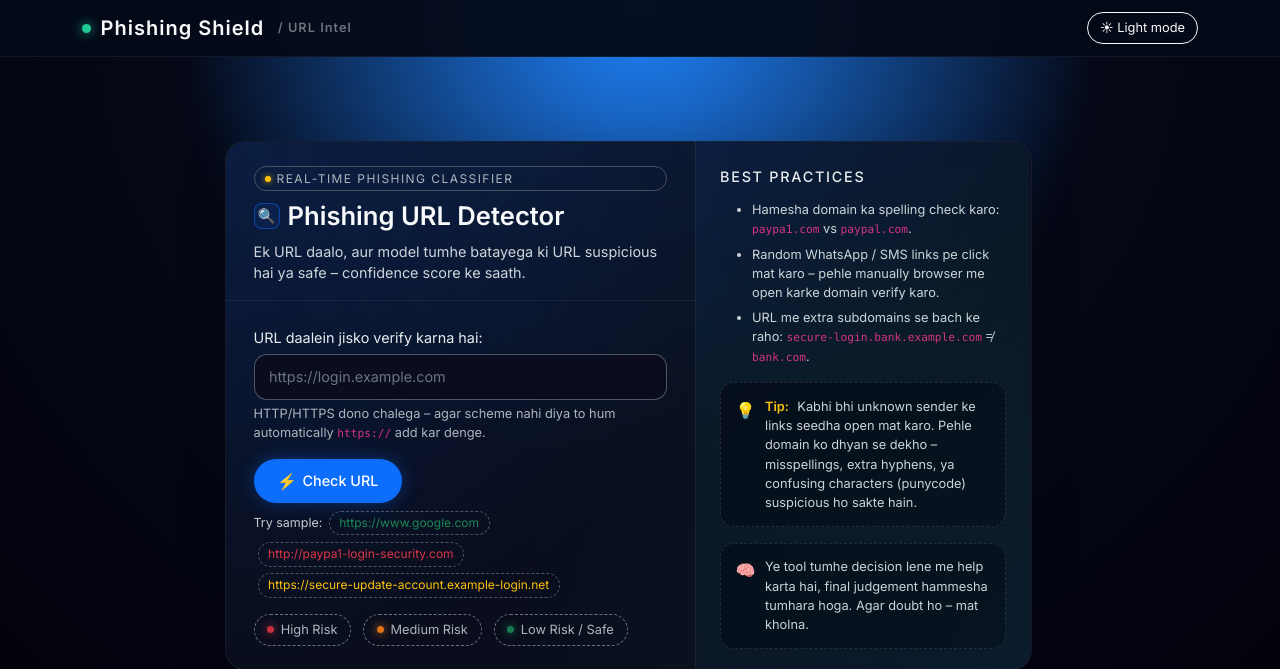
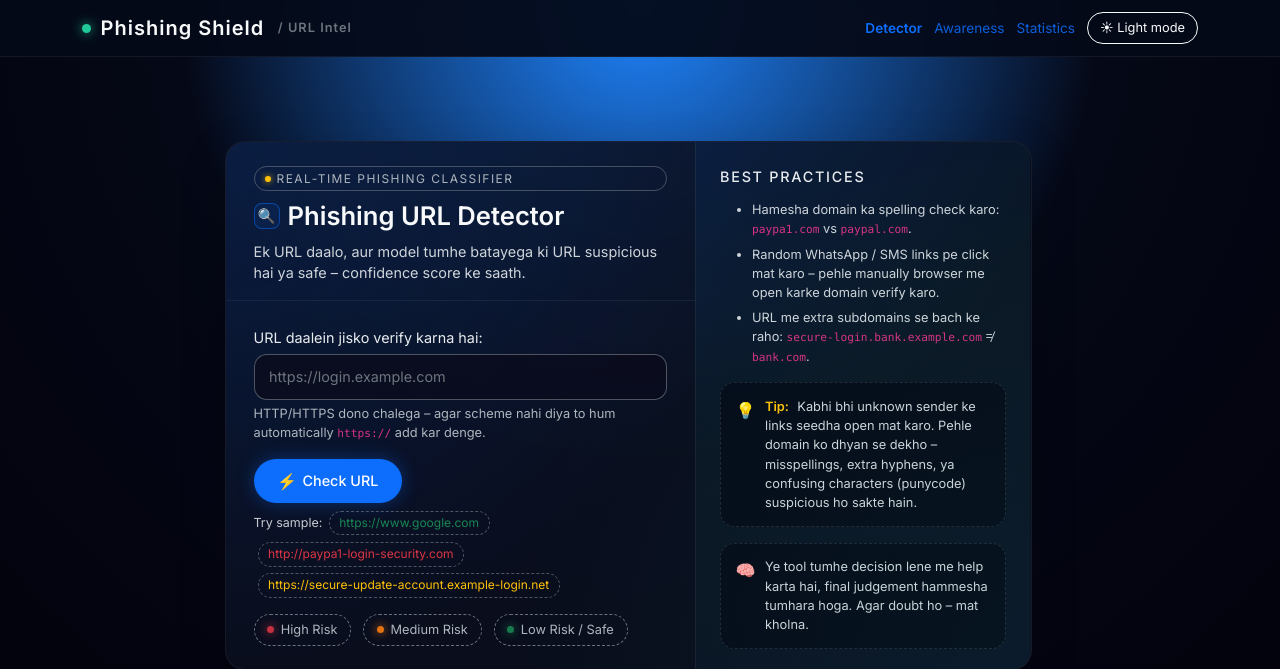
Before and after one commit to zhackerloopback/Phishield, a Flask app: page / in a window 1280 px wide. Shown: the top 669 px of the page. Run offline with Flask 3, Linux system fonts and the light colour scheme.

Commit message:
Add simple navigation links to index.html

```diff
--- a/templates/index.html
+++ b/templates/index.html
@@ -102,6 +102,21 @@
       border-radius: 999px;
       background: #20c997;
       box-shadow: 0 0 12px rgba(32, 201, 151, 0.9);
+    }
+
+    /* simple nav links (Detector / Awareness / Statistics) */
+    .nav-link-simple {
+      font-size: 0.85rem;
+      text-decoration: none;
+      opacity: 0.85;
+      transition: opacity 0.2s ease;
+    }
+    .nav-link-simple:hover {
+      opacity: 1;
+    }
+    .nav-link-simple.active {
+      font-weight: 600;
+      opacity: 1;
     }
 
     .hero-wrapper {
@@ -641,9 +656,14 @@
         <span class="ms-1 text-secondary" style="font-size: 0.8rem;">/ URL Intel</span>
       </a>
 
-      <button id="themeToggle" class="btn btn-sm btn-outline-light">
-        ☀ Light mode
-      </button>
+      <div class="d-flex align-items-center ms-auto" style="gap: 0.75rem;">
+        <a href="/" class="nav-link-simple active">Detector</a>
+        <a href="/gourav-project/Phishield/templates/awareness.html" class="nav-link-simple">Awareness</a>
+        <a href="/gourav-project/Phishield/templates/statistics.html" class="nav-link-simple">Statistics</a>
+        <button id="themeToggle" class="btn btn-sm btn-outline-light">
+          ☀ Light mode
+        </button>
+      </div>
     </div>
   </nav>
 
```
